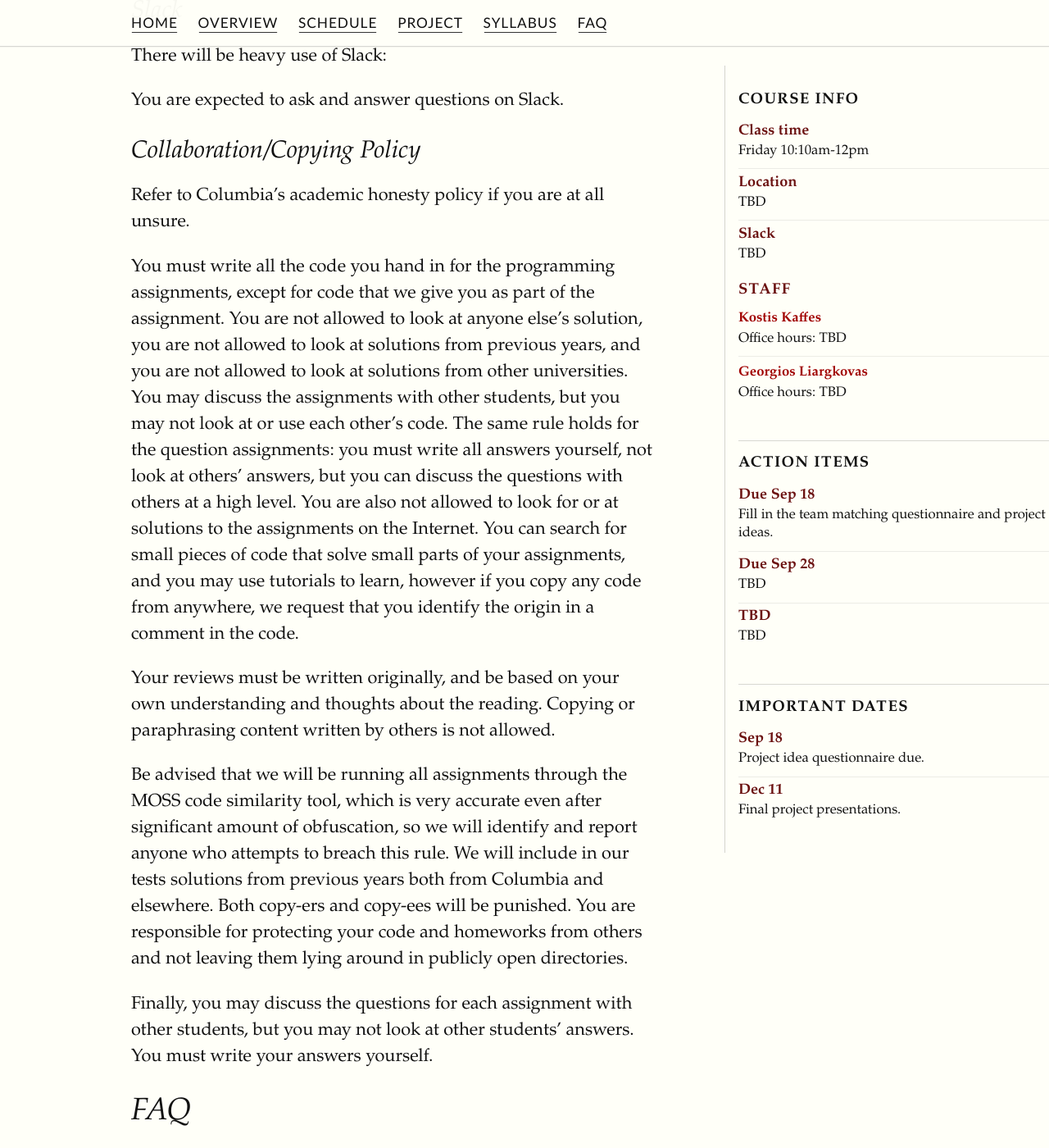
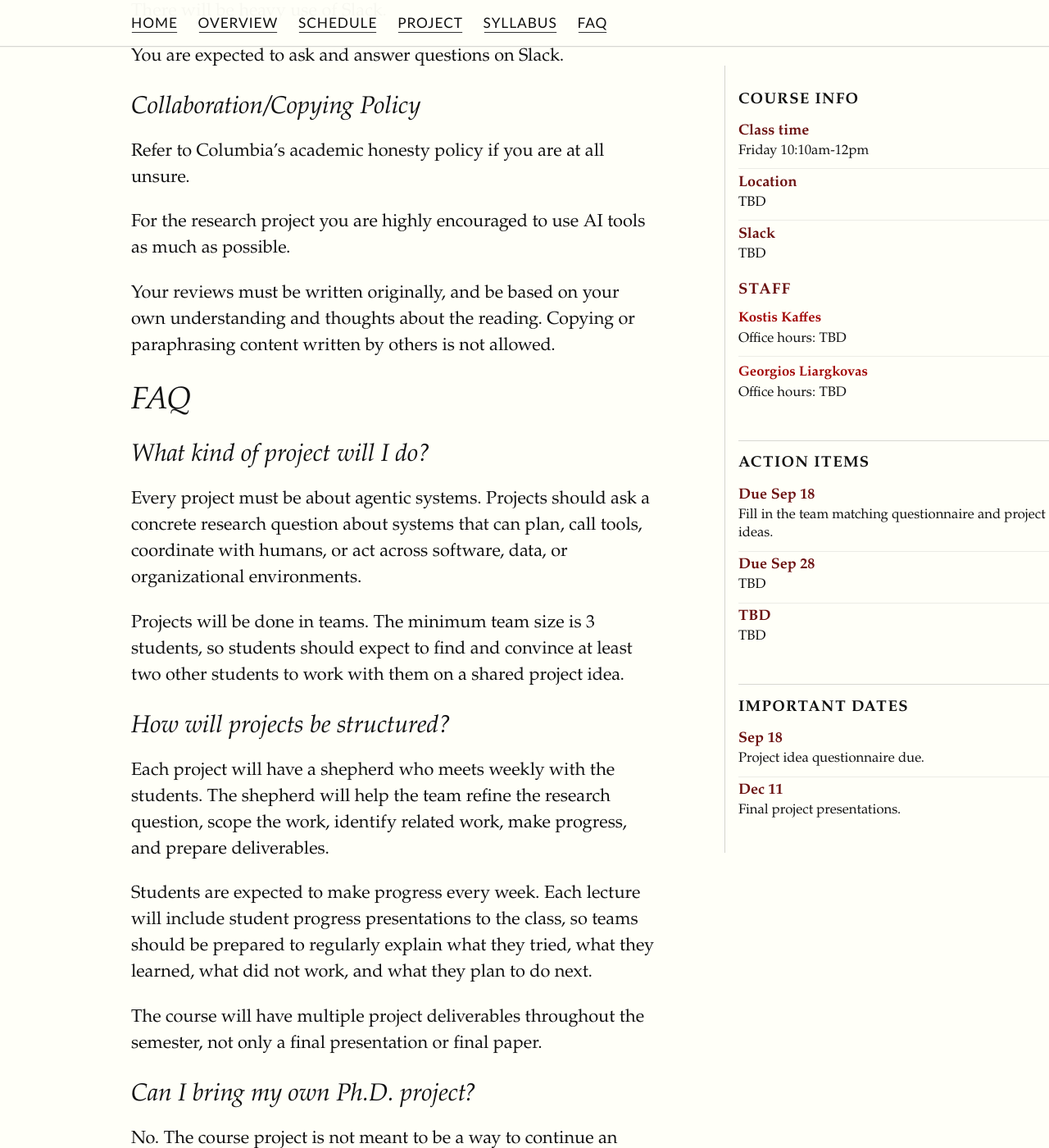
Before and after one commit to Columbia-DAP-Lab/agentic-systems, a Jekyll site: the page docs/index.html, which Jekyll copies as it is, in a window 1280 px wide and 1400 px high, scrolled down 3265 px. Shown: the whole window at 82% size. Built offline with Jekyll 4.4.1, drawn with Linux system fonts in a browser that asks for light colours; some of the changed text lies outside the part shown.

Commit message:
Update course site content

```diff
--- a/docs/index.html
+++ b/docs/index.html
@@ -166,21 +166,17 @@
   <li>Write the final result as a full publication-ready research paper.</li>
 </ul>
 
-<p>Possible project areas include TBD.</p>
+<p>Possible project areas include LLM serving for agents, agentic workflow optimization, using AI agents for system optimization, agentic sandbox development and optimization, and many more.</p>
 
 <h2 id="syllabus">Syllabus</h2>
 
 <h3 id="course-expectations">Course Expectations</h3>
 
-<blockquote>
-  <p>TBD section</p>
-</blockquote>
-
 <p>Students are expected to actively participate in class discussions; participation is mandatory.</p>
 
 <p>Students should be comfortable reading research papers; you will read, answer questions, and comment on the readings before class.</p>
 
-<p>Students should be comfortable coding data processing systems; familiarity with database query execution, some machine learning, and algorithms is expected.</p>
+<p>Students should be comfortable coding in large systems codebases.</p>
 
 <p>Students should be comfortable conducting a research project and writing up the results as a full research paper.</p>
 
@@ -196,7 +192,7 @@
 
 <h3 id="slack">Slack</h3>
 
-<p>There will be heavy use of Slack:</p>
+<p>There will be heavy use of Slack.</p>
 
 <p>You are expected to ask and answer questions on Slack.</p>
 
@@ -204,35 +200,29 @@
 
 <p>Refer to Columbia’s academic honesty policy if you are at all unsure.</p>
 
-<p>You must write all the code you hand in for the programming assignments, except for code that we give you as part of the assignment. You are not allowed to look at anyone else’s solution, you are not allowed to look at solutions from previous years, and you are not allowed to look at solutions from other universities. You may discuss the assignments with other students, but you may not look at or use each other’s code. The same rule holds for the question assignments: you must write all answers yourself, not look at others’ answers, but you can discuss the questions with others at a high level. You are also not allowed to look for or at solutions to the assignments on the Internet. You can search for small pieces of code that solve small parts of your assignments, and you may use tutorials to learn, however if you copy any code from anywhere, we request that you identify the origin in a comment in the code.</p>
+<p>For the research project you are highly encouraged to use AI tools as much as possible.</p>
 
 <p>Your reviews must be written originally, and be based on your own understanding and thoughts about the reading. Copying or paraphrasing content written by others is not allowed.</p>
 
-<p>Be advised that we will be running all assignments through the MOSS code similarity tool, which is very accurate even after significant amount of obfuscation, so we will identify and report anyone who attempts to breach this rule. We will include in our tests solutions from previous years both from Columbia and elsewhere. Both copy-ers and copy-ees will be punished. You are responsible for protecting your code and homeworks from others and not leaving them lying around in publicly open directories.</p>
-
-<p>Finally, you may discuss the questions for each assignment with other students, but you may not look at other students’ answers. You must write your answers yourself.</p>
-
 <h2 id="faq">FAQ</h2>
-
-<h3 id="who-should-take-this-class">Who should take this class?</h3>
-
-<p>Students who want to do research on agentic systems should take this class. The course is designed for Ph.D. students and for advanced undergraduate or graduate students who are comfortable reading research papers, asking research questions, building systems, and writing up results as a full paper. It is a good fit for students interested in having a publication.</p>
-
-<h3 id="who-should-not-take-this-class">Who should not take this class?</h3>
-
-<p>This is probably not the right class if you want a mostly lecture-based course, or a course focused only on using commercial agent tools. The course is speculative and research-driven, so students should expect ambiguity, open problems, discussion, and project work.</p>
-
-<h3 id="what-background-is-expected">What background is expected?</h3>
-
-<p>Students should be comfortable reading research papers, have familiarity with systems concepts TBD</p>
 
 <h3 id="what-kind-of-project-will-i-do">What kind of project will I do?</h3>
 
-<p>You need to come up with a novel idea on agentic systems … TBD.</p>
+<p>Every project must be about agentic systems. Projects should ask a concrete research question about systems that can plan, call tools, coordinate with humans, or act across software, data, or organizational environments.</p>
 
-<h3 id="can-my-bring-my-own-phd-project">Can my bring my own PhD project?</h3>
+<p>Projects will be done in teams. The minimum team size is 3 students, so students should expect to find and convince at least two other students to work with them on a shared project idea.</p>
 
-<p>Unless your project is relevant to the course goals, you are strongly discouraged on working on it as part of the course project. If you are not sure, please reach out to us on Slack.</p>
+<h3 id="how-will-projects-be-structured">How will projects be structured?</h3>
+
+<p>Each project will have a shepherd who meets weekly with the students. The shepherd will help the team refine the research question, scope the work, identify related work, make progress, and prepare deliverables.</p>
+
+<p>Students are expected to make progress every week. Each lecture will include student progress presentations to the class, so teams should be prepared to regularly explain what they tried, what they learned, what did not work, and what they plan to do next.</p>
+
+<p>The course will have multiple project deliverables throughout the semester, not only a final presentation or final paper.</p>
+
+<h3 id="can-i-bring-my-own-phd-project">Can I bring my own Ph.D. project?</h3>
+
+<p>No. The course project is not meant to be a way to continue an unrelated Ph.D. project. All course projects must be about agentic systems and must satisfy the project expectations for this class, including team formation, weekly shepherd meetings, regular in-class progress presentations, and intermediate deliverables.</p>
 
       </article>
       <aside class="course-rail" aria-label="Pinned course information, action items, and important dates">
```
Also changed, not shown: other parts of docs/index.html (+3 -3 lines), index.md (+20 -28 lines), 1 other file.
